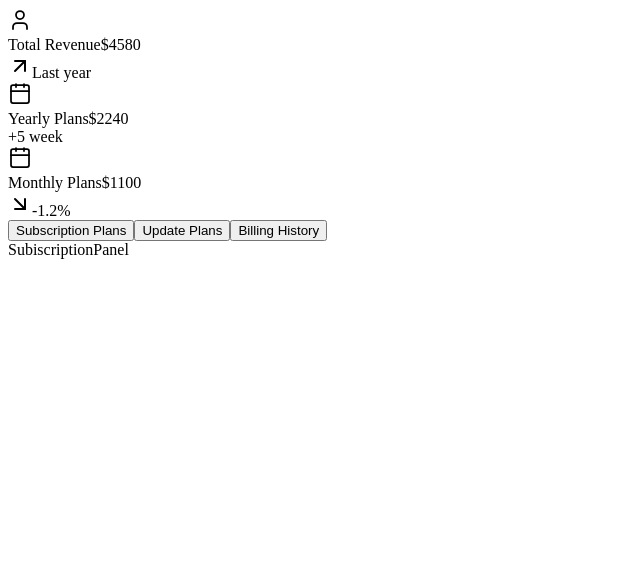
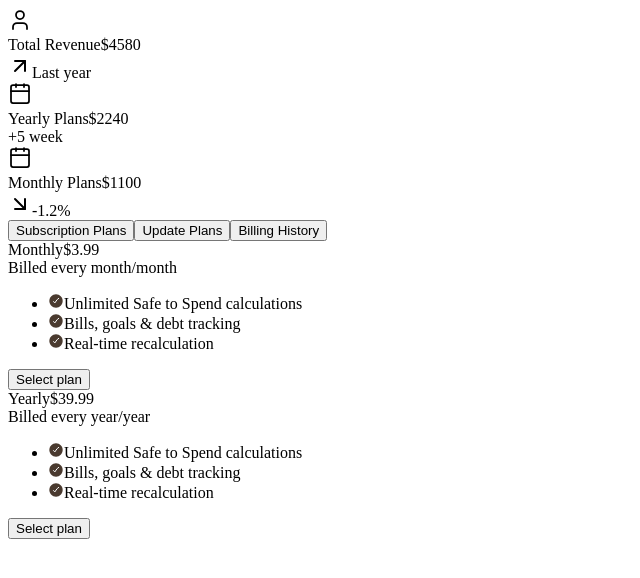
Before and after one commit to Nazim6269/budget-compass, a Next.js app: page /Subscription in a window 1280 px wide. Shown: the top 578 px of the page, without its empty margins (0-640 px from the left). Built offline with nearby package versions, Linux system fonts and the light colour scheme.

Commit message:
feat(design): add design in subscription plan

```diff
--- a/shared/ui/GenericButton.tsx
+++ b/shared/ui/GenericButton.tsx
@@ -6,7 +6,7 @@ const buttonVariants = cva(
   {
     variants: {
       variant: {
-        brown: "bg-[#4A3A2F] text-whiteColor",
+        brown: "bg-[#4A3A2F] text-white leading-[124%]",
         cream: "bg-[#F0EDD8] text-[#5C473B]",
       },
       size: {
@@ -50,7 +50,7 @@ const GenericButton = ({
       type="button"
     >
       {iconPosition === "left" && icon}
-      <span>{title}</span>
+      <span >{title}</span>
       {iconPosition === "right" && icon}
     </button>
   );
--- /dev/null
+++ b/shared/ui/icons/TickIcon.tsx
@@ -0,0 +1,13 @@
+import React from 'react'
+
+const TickIcon = () => {
+  return (
+    <svg xmlns="http://www.w3.org/2000/svg" width="16" height="16" viewBox="0 0 16 16" fill="none">
+  <path d="M14.6693 8.00016C14.6693 4.31826 11.6845 1.3335 8.0026 1.3335C4.3207 1.3335 1.33594 4.31826 1.33594 8.00016C1.33594 11.682 4.3207 14.6668 8.0026 14.6668C11.6845 14.6668 14.6693 11.682 14.6693 8.00016Z" fill="#4A3A2F"/>
+  <path d="M5.33594 8.50016C5.33594 8.50016 6.4026 9.1085 6.93594 10.0002C6.93594 10.0002 8.53594 6.50016 10.6693 5.3335" fill="#4A3A2F"/>
+  <path d="M5.33594 8.50016C5.33594 8.50016 6.4026 9.1085 6.93594 10.0002C6.93594 10.0002 8.53594 6.50016 10.6693 5.3335" stroke="white" stroke-linecap="round" stroke-linejoin="round"/>
+</svg>
+  )
+}
+
+export default TickIcon
--- a/widgets/subscription/ui/SubiscriptionPanel.tsx
+++ b/widgets/subscription/ui/SubiscriptionPanel.tsx
@@ -1,9 +1,82 @@
-import React from 'react'
+import GenericButton from "@/shared/ui/GenericButton";
+import TickIcon from "@/shared/ui/icons/TickIcon";
+import React from "react";
+
+const plans = [
+  {
+    plan: "Monthly",
+    billing: "Billed every month",
+    price: 3.99,
+    currency: "$",
+    per: "month",
+    features: [
+      "Unlimited Safe to Spend calculations",
+      "Bills, goals & debt tracking",
+      "Real-time recalculation",
+    ],
+    cta: "Select plan",
+  },
+  {
+    plan: "Yearly",
+    billing: "Billed every year",
+    price: 39.99,
+    currency: "$",
+    per: "year",
+    features: [
+      "Unlimited Safe to Spend calculations",
+      "Bills, goals & debt tracking",
+      "Real-time recalculation",
+    ],
+    cta: "Select plan",
+  },
+];
 
 const SubiscriptionPanel = () => {
   return (
-    <div>SubiscriptionPanel</div>
-  )
-}
+    <div className="flex flex-col sm:flex-row gap-3 sm:gap-6">
+      {plans.map((item) => (
+        <div
+          key={item.plan}
+          className="bg-white p-4 border-2 border-[#DFE1E7] rounded-xl"
+        >
+          <div className="space-y-3 mb-6">
+            <div className="flex items-center justify-between">
+              <span className="text-2xl text-headingColor font-semibold leading-6">
+                {item?.plan}
+              </span>
+              <span className="text-textPrimary text-[2rem] font-semibold leading-6">
+                {item?.currency}
+                {item?.price}
+              </span>
+            </div>
+            <div className="flex justify-between items-center">
+              <span className="text-base leading-[132% ] text-grayBlack2">
+                {item?.billing}
+              </span>
+              <span className="text-base text-grayBlack2">/{item?.per}</span>
+            </div>
+          </div>
+          <ul className="space-y-4 mb-8">
+            {item?.features?.map((feature) => (
+              <li
+                key={feature}
+                className="flex items-center gap-2 text-headingColor text-base leading-[124%]"
+              >
+                <TickIcon />
+                {feature}
+              </li>
+            ))}
+          </ul>
+          <GenericButton
+            title={item?.cta}
+            onClick={() => {}}
+            variant="brown"
+            className="w-full flex justify-center"
+          />
+        </div>
+      ))}
+    </div>
+  );
+};
 
-export default SubiscriptionPanel
+export default SubiscriptionPanel;
```
